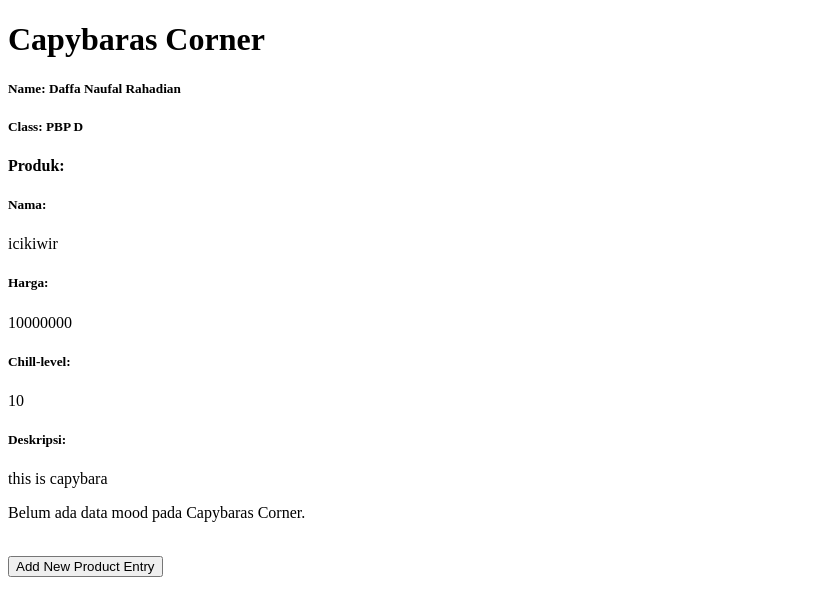
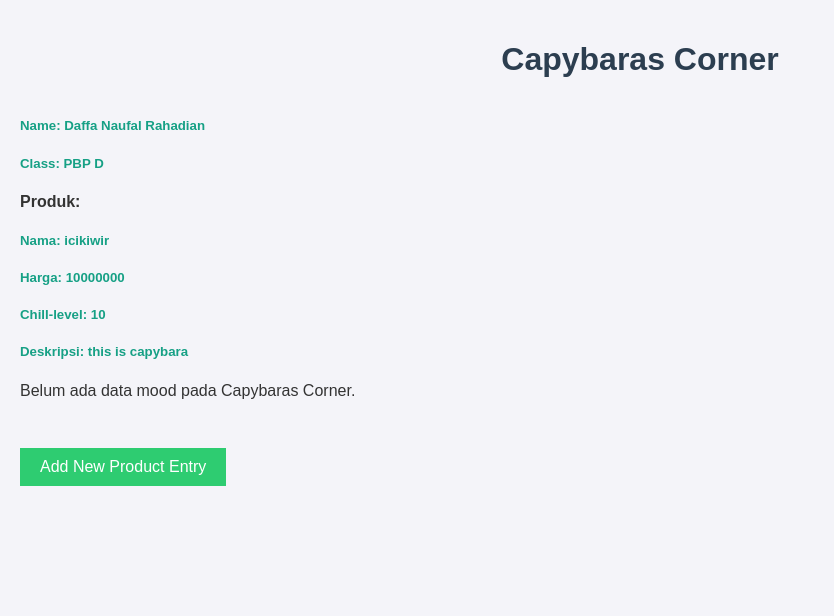
Before and after one commit to scarf-y/capybara-corner, a Django app: page / in a window 1280 px wide. Shown: the top 616 px of the page, without its empty margins (0-834 px from the left). Run offline with Django 5.2, Linux system fonts and the light colour scheme; data that the repository does not hold is empty.

Commit message:
adding style on both html on main apps

```diff
--- a/main/templates/main.html
+++ b/main/templates/main.html
@@ -1,18 +1,89 @@
 {% extends 'base.html' %}
 {% block content %}
+<style>
+    body {
+        font-family: Arial, sans-serif;
+        background-color: #f4f4f9;
+        color: #333;
+        margin: 0;
+        padding: 20px;
+    }
+
+    h1 {
+        color: #2c3e50;
+        text-align: center;
+        margin-bottom: 40px;
+    }
+
+    h5 {
+        font-weight: bold;
+        color: #16a085;
+    }
+
+    p {
+        font-size: 16px;
+        margin: 10px 0;
+    }
+
+    table {
+        width: 100%;
+        border-collapse: collapse;
+        margin-top: 20px;
+    }
+
+    table, th, td {
+        border: 1px solid #ddd;
+    }
+
+    th {
+        background-color: #16a085;
+        color: white;
+        padding: 10px;
+        text-align: center;
+    }
+
+    td {
+        padding: 10px;
+        text-align: center;
+    }
+
+    tr:nth-child(even) {
+        background-color: #f9f9f9;
+    }
+
+    button {
+        background-color: #2ecc71;
+        color: white;
+        border: none;
+        padding: 10px 20px;
+        text-align: center;
+        font-size: 16px;
+        cursor: pointer;
+        margin-top: 20px;
+    }
+
+    button:hover {
+        background-color: #27ae60;
+    }
+
+    a {
+        text-decoration: none;
+    }
+
+</style>
 <h1>Capybaras Corner</h1>
 <h5>Name: Daffa Naufal Rahadian</h5>
 <h5>Class: PBP D</h5>
 
 <h4>Produk:</h4>
-<h5>Nama: </h5>
-<p>{{name}}</p>
-<h5>Harga: </h5>
-<p>{{price}}</p>
-<h5>Chill-level:</h5>
-<p>{{chill_level}}</p>
-<h5>Deskripsi: </h5>
-<p>{{description}}</p>
+<h5>Nama: {{name}}</h5>
+
+<h5>Harga: {{price}}</h5>
+
+<h5>Chill-level: {{chill_level}}</h5>
+
+<h5>Deskripsi: {{description}}</h5>
+
 
 
 {% if not product_entries %}
```
Also changed, not shown: main/templates/create_product_entry.html (+66 -0 lines).
